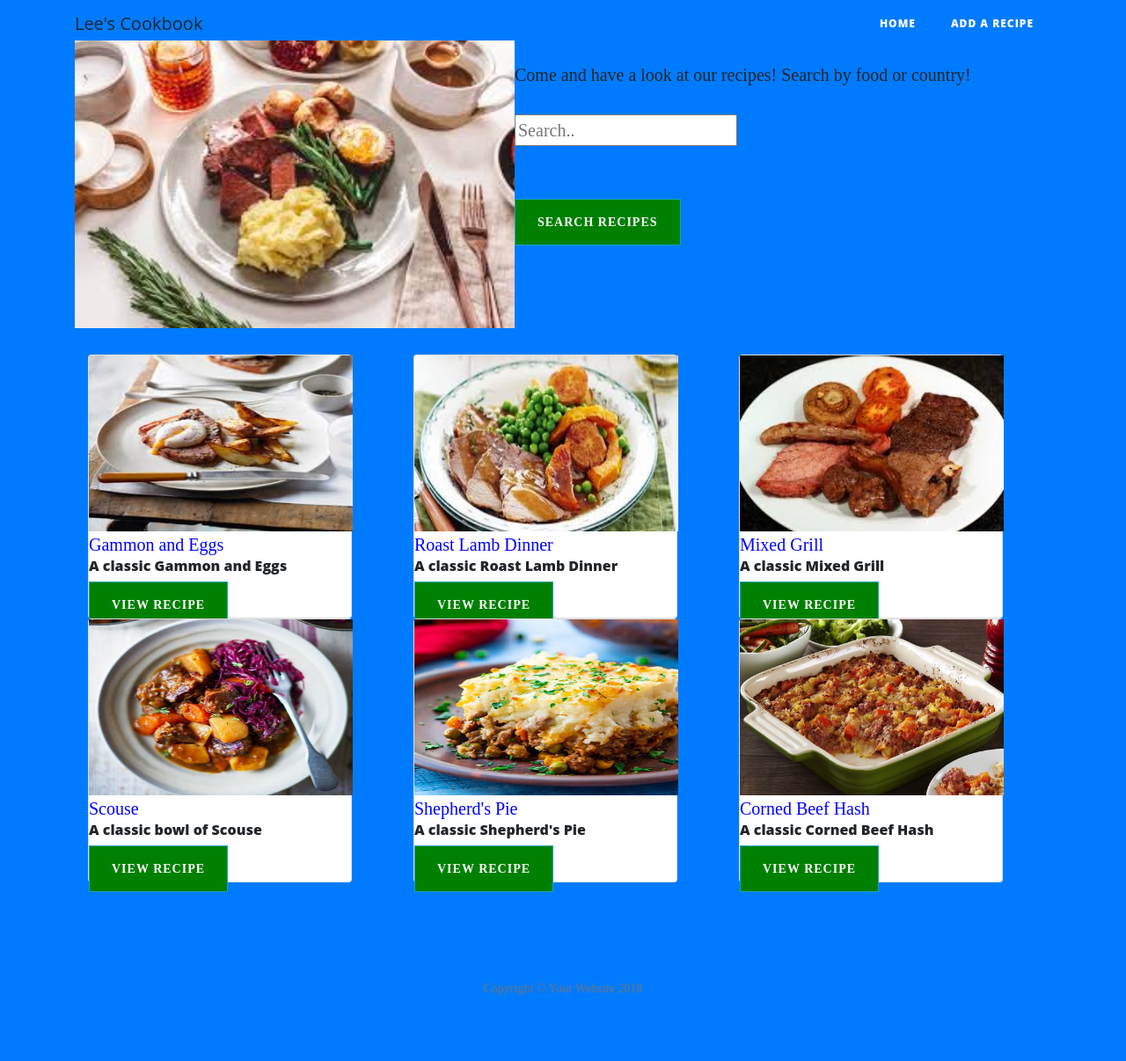
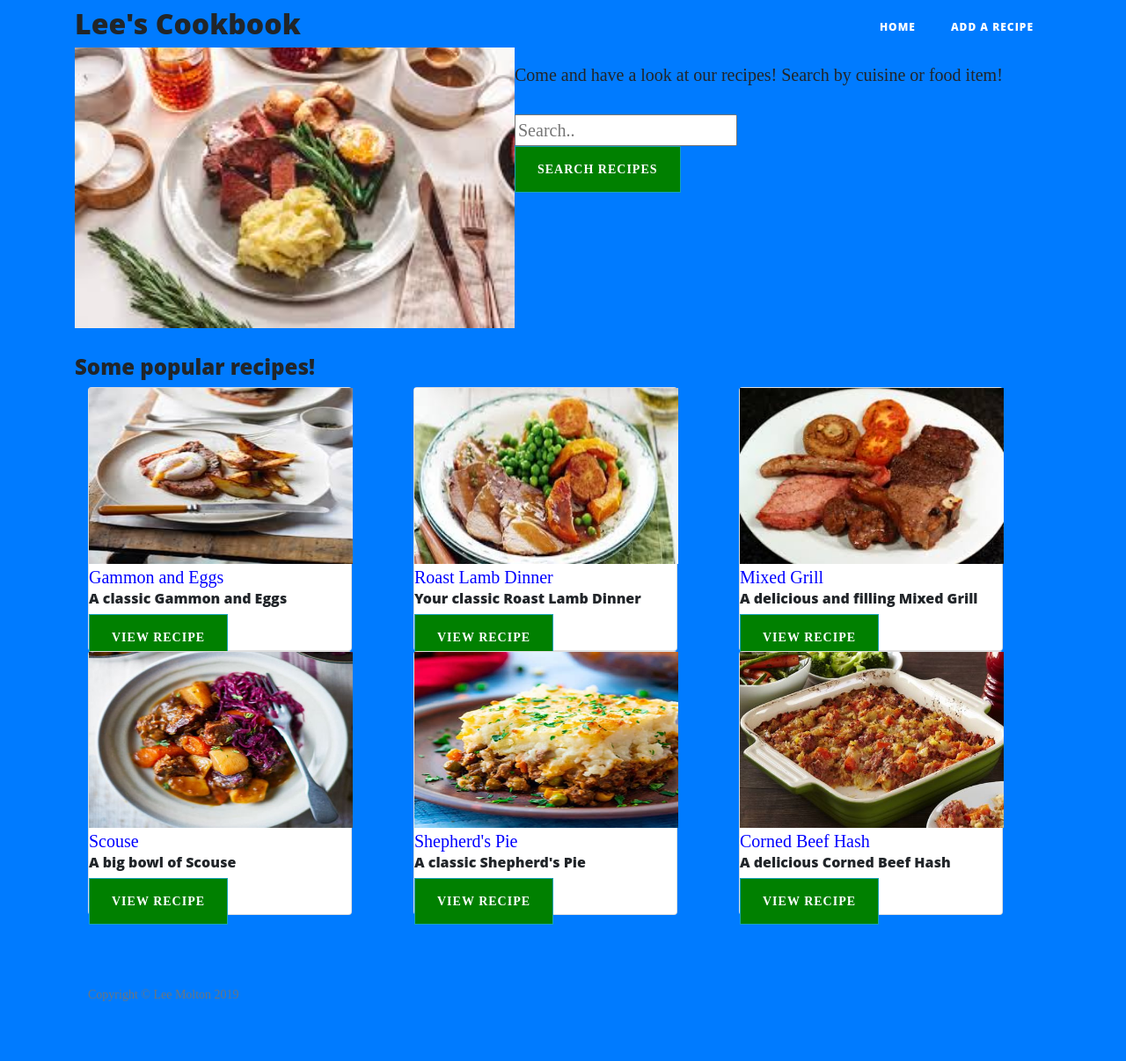
Before and after one commit to leemolton/recipes-project, a Flask app: page / in a window 1280 px wide. Shown: the whole page at 88% size. Before the commit the page ends 1131 px from the top, so only its background shows below. Run offline with Flask 2, Linux system fonts and the light colour scheme; some libraries are stand-ins or nearby versions.

Commit message:
Final commit of pages

```diff
--- a/static/css/style.css
+++ b/static/css/style.css
@@ -87,7 +87,7 @@ body {
 }
 
 .box_title {
-	width: 300px;
+	width: 400px;
 	height: 400px;
 	text-align: center;
 	border-style: solid;
@@ -115,19 +115,6 @@ body {
     border-radius: 5px;
 }
 
-.label.field {
-    display: block;
-    text-align: center;
-    width: 100px;
-    float: left;
-}
-
-.option {
-    width: 100px;
-    border-radius: 2px;
-    background-color: red;
-}
-
 .viewrec {
     display:inline-block;
 }
@@ -137,7 +124,6 @@ body {
 }
 
 .textarea {
-    resize: both;
     max-height: 300px;
 }
 
--- a/templates/base.html
+++ b/templates/base.html
@@ -10,7 +10,7 @@
        <!-- Navigation -->
     <nav class="navbar navbar-expand-lg navbar-light fixed-top" id="mainNav">
       <div class="container">
-        <a href="{{url_for('get_recipes')}}" class="brand-logo">Lee's Cookbook</a>
+        <h2>Lee's Cookbook</h2>
         <div class="collapse navbar-collapse" id="navbarResponsive">
           <ul class="navbar-nav ml-auto">
             <li class="nav-item">
@@ -32,18 +32,7 @@
     <footer>
       <div class="container">
         <div class="row">
-          <div class="col-lg-8 col-md-10 mx-auto">
-            <ul class="list-inline text-center">
-              <li class="list-inline-item">
-                <a href="#">
-                  <span class="fa-stack fa-lg">
-                    <i class="fa fa-circle fa-stack-2x"></i>
-                    <i class="fa fa-twitter fa-stack-1x fa-inverse"></i>
-                  </span>
-                </a>
-              </li>
-            </ul>
-            <p class="copyright text-muted">Copyright &copy; Your Website 2018</p>
+            <p class="copyright text-muted">Copyright &copy; Lee Molton 2019</p>
           </div>
         </div>
       </div>
--- a/templates/index.html
+++ b/templates/index.html
@@ -10,10 +10,10 @@
         </div>
     </div>
     <div class="wrapper">
-        <p>Come and have a look at our recipes! Search by food or country!
+        <p>Come and have a look at our recipes! Search by cuisine or food item!</p>
         <form action="{{url_for('find_recipe')}}" method="POST" class="search_box">
         <div class="input-field search-bar">
-            <input type="text" name="search_term" placeholder="Search.."></p>
+            <input type="text" name="search_term" placeholder="Search..">
             <label class="label-icon" for="search"><i class="material-icons"></i></label>
         <div class="card-action">
             <button type="submit" class="btn btn-info">Search Recipes</button>
@@ -21,6 +21,7 @@
     </div>
 </div>
 
+<h4>Some popular recipes!</h4>
 <div class="row">
     <div class="col s12 m6 l4">
         <div class="card">
@@ -43,7 +44,7 @@
             </div>
                 <div class="card-content">
                     <span class="card-title">Roast Lamb Dinner</span>
-                    <h6>A classic Roast Lamb Dinner</h6>
+                    <h6>Your classic Roast Lamb Dinner</h6>
                         <div class="card-action">
                             <button type="submit" class="btn btn-info" href="/find_recipe/5cb33aacfb6fc037f078cb0f" id="sendMessageButton">View Recipe</button>
                         </div>
@@ -57,7 +58,7 @@
             </div>
                 <div class="card-content">
                     <span class="card-title">Mixed Grill</span>
-                    <h6>A classic Mixed Grill</h6>
+                    <h6>A delicious and filling Mixed Grill</h6>
                         <div class="card-action">
                             <button type="submit" class="btn btn-info" href="/find_recipe/5cb33ac1fb6fc037f078cb16" id="sendMessageButton">View Recipe</button>
                         </div>
@@ -74,7 +75,7 @@
             </div>
             <div class="card-content">
                 <span class="card-title">Scouse</span>
-                <h6>A classic bowl of Scouse</h6>
+                <h6>A big bowl of Scouse</h6>
                     <div class="card-action">
                         <button type="submit" class="btn btn-info" href="/find_recipe/5b533b63fb6fc03968495131" id="sendMessageButton">View Recipe</button>
                     </div>
@@ -102,7 +103,7 @@
             </div>
                 <div class="card-content">
                     <span class="card-title">Corned Beef Hash</span>
-                    <h6>A classic Corned Beef Hash</h6>
+                    <h6>A delicious Corned Beef Hash</h6>
                         <div class="card-action">
                             <button type="submit" class="btn btn-info" href="recipe?id=5cb33a92fb6fc037f078cb07" id="sendMessageButton">View Recipe</button>
                         </div>
--- a/templates/search.html
+++ b/templates/search.html
@@ -1,7 +1,6 @@
 {% extends 'base.html' %}
 {% block content %}
 
-<h2>View Recipe</h2>
 <div class="row">
     {% for recipe in recipes %}
     <div class="col s12 m4">
```
Also changed, not shown: templates/add.html (+4 -5 lines), templates/viewrecipe.html (+10 -8 lines).
